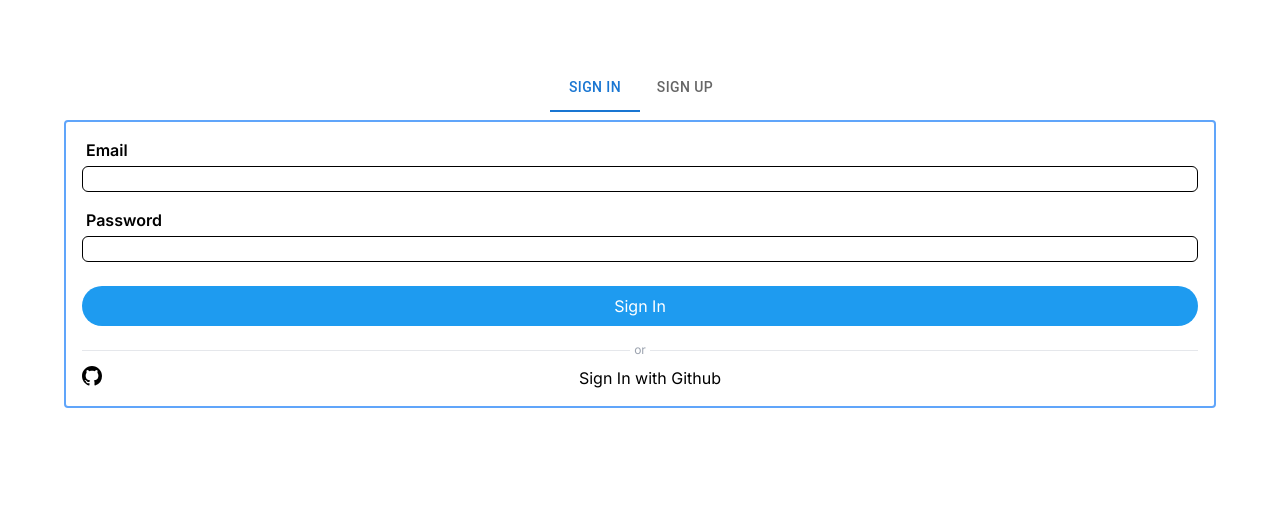
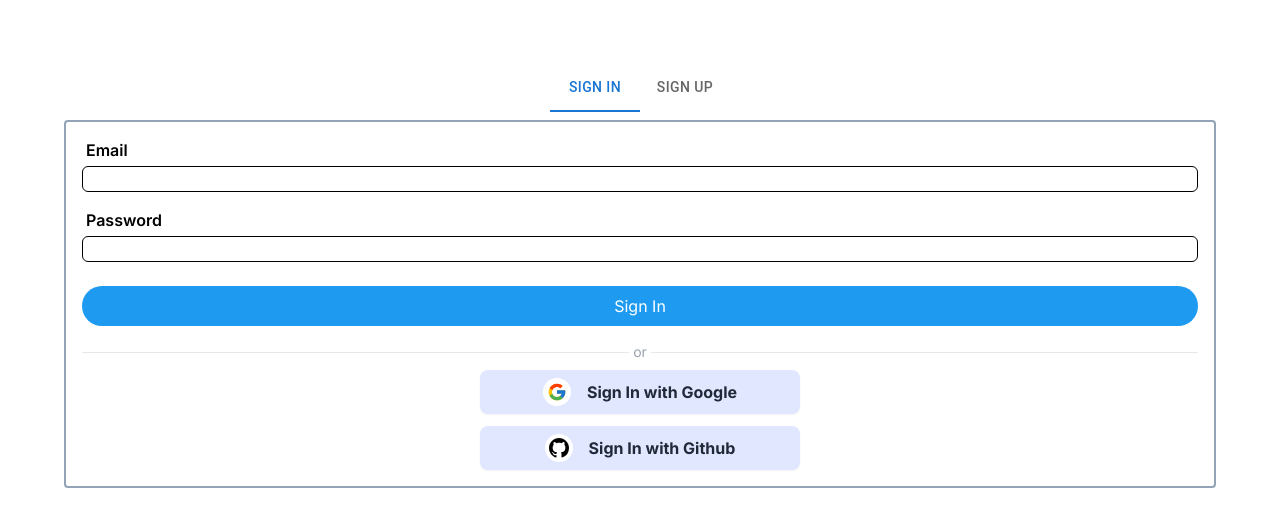
Before and after one commit to TsungMin-Chang/Line-Me, a Next.js app: page / in a window 1280 px wide. Shown: the top 526 px of the page. Built offline with nearby package versions, Linux system fonts and the light colour scheme; no server answers.

Commit message:
Auth frontend finished

```diff
--- a/src/app/_components/SignInTab.tsx
+++ b/src/app/_components/SignInTab.tsx
@@ -1,5 +1,7 @@
 import { useState } from "react";
 import { signIn } from "next-auth/react";
+
+import { FcGoogle } from "react-icons/fc";
 import { BsGithub } from "react-icons/bs";
 
 import { publicEnv } from "@/lib/env/public";
@@ -23,7 +25,7 @@ function SignInTab() {
   };
 
   return (
-    <div className="bg-white border-2 border-blue-400 rounded p-4">
+    <div className="border-2 border-slate-400 rounded p-4">
       <form onSubmit={handleSubmit} className="flex flex-col gap-4">
 
         <AuthInput
@@ -49,23 +51,40 @@ function SignInTab() {
 
 
       </form>
+
       <div className="flex w-full items-center gap-1 py-2">
         <div className="h-[1px] grow border-t"></div>
-        <p className="text-xs text-gray-400">or</p>
+        <p className="text-sm text-gray-400">or</p>
         <div className="h-[1px] grow border-t"></div>
       </div>
 
+      <div className="flex flex-col items-center gap-y-3">
         <button
+          className="w-full max-w-xs font-bold shadow-sm rounded-lg py-2 bg-indigo-100 text-gray-800 flex items-center justify-center transition-all focus:outline-none hover:bg-indigo-200 hover:shadow focus:shadow-sm focus:shadow-outline">
+          <div className="bg-white p-1 rounded-full">
+            <FcGoogle size={20}/>
+          </div>
+          <span className="ml-4">
+            Sign In with Google
+          </span>
+        </button>
+
+        <button
+          className="w-full max-w-xs font-bold shadow-sm rounded-lg py-2 bg-indigo-100 text-gray-800 flex items-center justify-center transition-all focus:outline-none hover:bg-indigo-200 hover:shadow focus:shadow-sm focus:shadow-outline"
           onClick={async () => {
             signIn("github", {
               callbackUrl: `${publicEnv.NEXT_PUBLIC_BASE_URL}/navs/chats`,
             });
           }}
-        className="flex w-full"
         >
+          <div className="bg-white p-1 rounded-full">
             <BsGithub size={20} color={"black"}/>
-        <span className="grow text-black">Sign In with Github</span>
+          </div>
+          <span className="ml-4">
+            Sign In with Github
+          </span>
         </button>
+      </div>
 
     </div>
   );
--- a/src/app/_components/SignUpTab.tsx
+++ b/src/app/_components/SignUpTab.tsx
@@ -23,8 +23,7 @@ function SignInTab() {
   };
 
   return (
-    <div className="min-w-[300px]">
-      <div className=" flex flex-col gap-2">
+    <div className="border-2 border-slate-400 rounded p-4">
         <form onSubmit={handleSubmit} className="flex flex-col gap-2">
 
           <AuthInput
@@ -55,12 +54,14 @@ function SignInTab() {
             setValue={setConfirmPassword}
           />
 
-          <button type="submit" className="w-full">
+          <button
+            type="submit"
+            className="my-2 rounded-full bg-brand px-4 py-2 text-white transition-colors hover:bg-brand/70"
+          >
             Sign Up
           </button>
+
         </form>
-
-      </div>
     </div>
   );
 }
```
Lines whose indentation alone changed are shown as unchanged.
